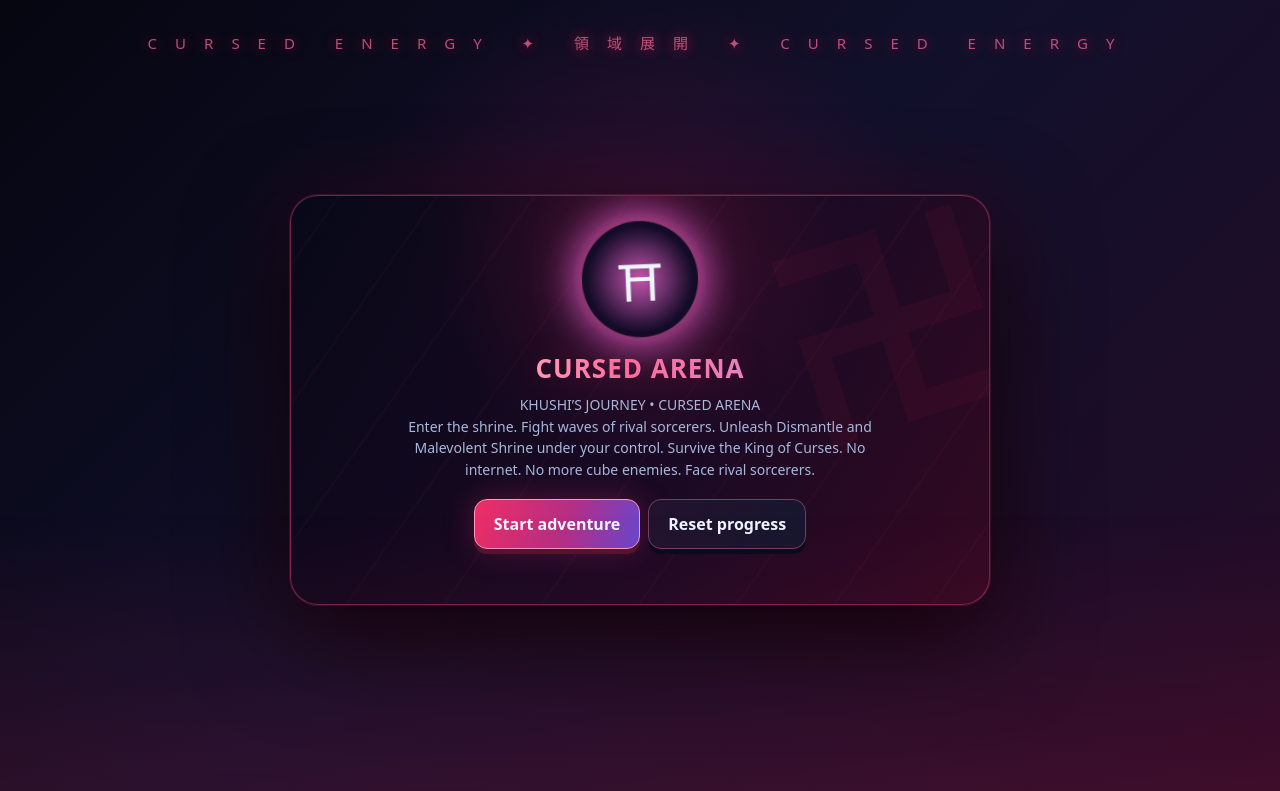
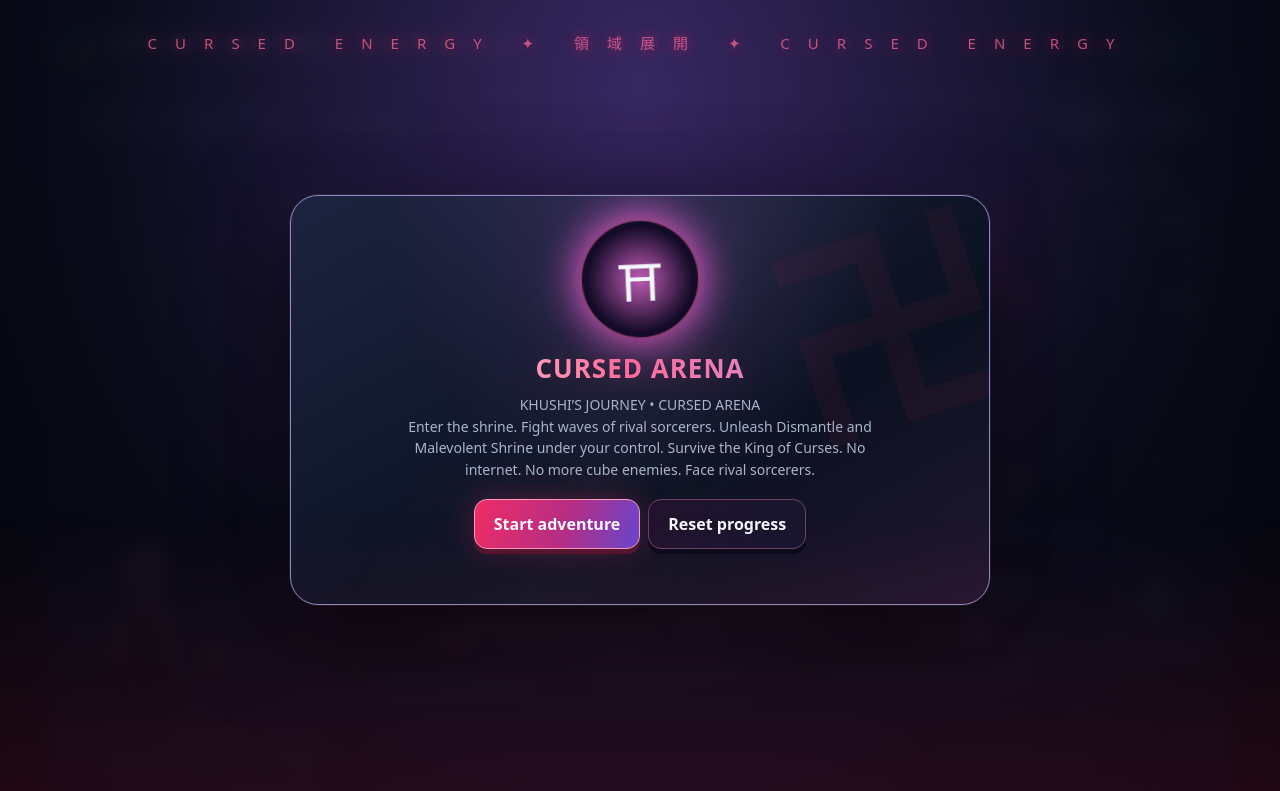
Before and after one commit to Siebrjish/khushi-journey, a plain HTML site: page index.html in a window 1280 px wide. Shown: the top 791 px of the page. Drawn offline with Linux system fonts and the light colour scheme; animation ran at ten frames a second.

Commit message:
Upgrade Khushi's Journey visuals to V7

```diff
--- a/index.html
+++ b/index.html
@@ -20,6 +20,46 @@
 .modal .buttons button{min-width:155px;padding:13px 19px;background:linear-gradient(135deg,#23122e,#15172e);border-color:#75405f}
 .modal .buttons .primary{background:linear-gradient(110deg,#f02d65,#b52e84 55%,#6547cf);border-color:#ff9aba;box-shadow:0 5px 0 #53142f,0 0 32px #ff2f7845}
 .modal .big{font-size:48px}.modal h2{margin:6px 0 8px;font-size:26px}.modal p{color:var(--muted);line-height:1.55;font-size:14px}.modal .buttons{display:flex;flex-wrap:wrap;gap:8px;justify-content:center;margin-top:18px}.primary{background:linear-gradient(135deg,#3b8b9b,#2c6588);border-color:#76d5d2}.gold{background:linear-gradient(135deg,#9d7330,#775321);border-color:#e5b85b}.footer{text-align:center;color:#7f94bd;font-size:11px;margin:12px 0 2px}@media(max-width:650px){body{padding:8px}.below{grid-template-columns:1fr}.tag{display:none}.panel{padding:11px}.hud{gap:6px}.stat{font-size:12px;padding:6px 8px}.touch button{width:54px;height:52px}.touch button.action{width:66px}}@media(min-width:800px){.touch{max-width:480px;margin:12px auto 0}}
+
+/* V7 visual polish: cleaner HUD, richer depth, crisp controls */
+:root{--night:#060b18;--panel:#101a30;--panel2:#182642;--line:#344b72;--gold:#ffd77a;--mint:#75f0d1;--white:#f4f7ff;--muted:#a8b5cc;--pink:#ff789b}
+html,body{background:radial-gradient(ellipse at 50% -10%,#26365b 0%,#0b1223 48%,#050812 100%);color:var(--white)}
+body{padding:clamp(8px,2vw,22px)}
+.shell{width:min(100%,1180px)}
+header{margin-bottom:16px}
+.logo{width:52px;height:52px;border-radius:16px;background:linear-gradient(145deg,#3d5f91,#111c32);border:1px solid #8ba8d2;box-shadow:0 8px 28px #0008,inset 0 1px #ffffff2a}
+.brand h1{font-weight:850;letter-spacing:-.65px;text-shadow:0 2px 18px #9ab8ff2a}
+.brand p{letter-spacing:.02em}
+.tag{background:#102d2b;border-color:#3c9d8c;color:#8bf4d8;box-shadow:inset 0 1px #ffffff0c}
+.gamebox{border:1px solid #6d82aa;border-radius:22px;background:#080e1c;box-shadow:0 24px 70px #0009,0 0 0 1px #ffffff08,inset 0 1px #ffffff12}
+.hud{padding:12px;background:linear-gradient(180deg,#17243b,#0c1425);border-bottom:1px solid #405474;gap:8px}
+.stat{background:linear-gradient(180deg,#1d2e4b,#121e33);border:1px solid #435b7f;border-radius:10px;box-shadow:inset 0 1px #ffffff0c;font-variant-numeric:tabular-nums}
+.stat strong{color:#ffe09a}
+.hud button{background:linear-gradient(180deg,#344f78,#1a2c49);border-color:#627da5;box-shadow:inset 0 1px #ffffff1c,0 3px 0 #060b14}
+.hud button:hover{filter:brightness(1.15)}
+canvas{filter:saturate(1.13) contrast(1.055);background:#090d1b}
+.keyguide{top:68px;right:14px;border:1px solid #e07a9b;background:linear-gradient(145deg,#160f20ed,#090d19ed);box-shadow:0 10px 35px #0009,inset 0 1px #ffffff12;border-radius:14px}
+.keyguide h3{color:#ffb0c5}
+.keyrow b{background:#312039;border-color:#8c527b;box-shadow:inset 0 1px #ffffff12}
+.below{gap:14px;margin-top:14px}
+.panel{background:linear-gradient(145deg,#16233b,#0c1425);border:1px solid #354a6a;border-radius:18px;box-shadow:0 12px 30px #0003,inset 0 1px #ffffff08}
+.panel h2{font-size:15px;letter-spacing:.02em;color:#f4f6ff}
+.panel p{color:#bac6dc}
+.key{background:#202f49;border-color:#64799a;box-shadow:inset 0 1px #ffffff12}
+.touch{margin-top:16px;gap:14px}
+.touchgroup{gap:10px}
+.touch button{border-radius:16px;border:1px solid #607aa3;background:linear-gradient(180deg,#314c73,#192a43);box-shadow:0 5px 0 #060b14,inset 0 1px #ffffff24;transition:transform .12s,filter .12s}
+.touch button:active{transform:translateY(3px);box-shadow:0 2px 0 #060b14}
+.touch button.action{background:linear-gradient(180deg,#257f80,#145154);border-color:#6ee0d4}
+.touch button.jump{background:linear-gradient(180deg,#7555a0,#3a285c);border-color:#c0a0e8}
+button{transition:filter .14s,transform .14s,box-shadow .14s}
+button:hover{filter:brightness(1.1)}
+.overlay{backdrop-filter:blur(9px);background:radial-gradient(ellipse at 50% 12%,#3a2865e8,#080b18f5 62%,#02040bf7)}
+.modal{border-color:#8b8dc2;background:linear-gradient(150deg,#1d2440fa,#0b1121fa 62%,#21172ff9);box-shadow:0 0 0 1px #ffffff12,0 28px 100px #000e,0 0 70px #7552bd24}
+.modal:before{background:radial-gradient(ellipse at 50% 0%,#c77cff25,transparent 52%),linear-gradient(120deg,transparent 30%,#ffffff06 50%,transparent 70%)}
+@media(max-width:620px){body{padding:7px}.shell{width:100%}header{gap:8px}.logo{width:42px;height:42px;font-size:24px}.brand p{font-size:10px}.tag{font-size:10px;padding:6px 8px}.gamebox{border-radius:15px}.hud{padding:8px;gap:6px}.stat{font-size:11px;padding:6px 8px}.hud button{font-size:11px;padding:7px 9px}.keyguide{width:138px;top:56px;right:7px;padding:7px 8px;opacity:.93}.keyguide h3{font-size:10px}.keyrow{font-size:9px}.below{grid-template-columns:1fr;gap:9px;margin-top:10px}.panel{padding:11px}.touch{gap:7px;margin-top:11px}.touchgroup{gap:6px}.touch button{width:48px;height:48px;border-radius:13px;font-size:20px}.touch button.action{width:58px;font-size:11px}.modal{border-radius:21px}}
+@media(prefers-reduced-motion:reduce){*,*:before,*:after{animation:none!important;transition:none!important}}
+
 </style>
 </head>
 <body>
```
